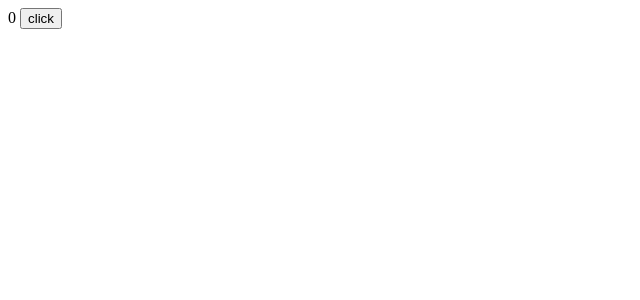
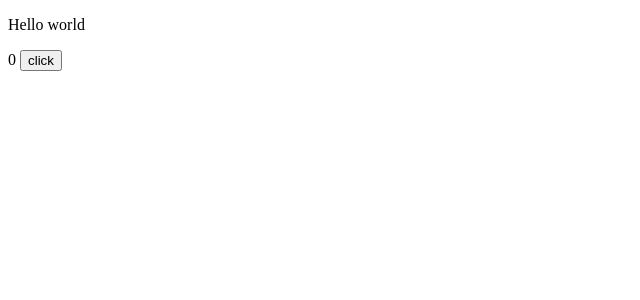
Before and after one commit to kobakei/nuxt3-example, a Nuxt app: page / in a window 1280 px wide. Shown: the top 300 px of the page, without its empty margins (0-640 px from the left). Built offline with nearby package versions, Linux system fonts and the light colour scheme.

Commit message:
Add plugin

```diff
--- a/app.vue
+++ b/app.vue
@@ -1,19 +1,19 @@
 <template>
   <div>
-    {{ store.count }}
-    <button @click="store.increment()">click</button>
+    <p>
+      {{ $hello('world') }}
+    </p>
+
+    <p>
+      {{ store.count }}
+      <button @click="store.increment()">click</button>
+    </p>
   </div>
 </template>
 
-<script lang="ts">
-
+<script setup lang="ts">
 import {useCounterStore} from "~/stores/counter";
 
-export default {
-  data() {
-    return {
-      store: useCounterStore()
-    }
-  },
-}
+const store = useCounterStore()
+const { $hello } = useNuxtApp()
 </script>
--- /dev/null
+++ b/plugins/helloWord.ts
@@ -0,0 +1,7 @@
+export default defineNuxtPlugin(nuxtApp => {
+    return {
+        provide: {
+            hello: (msg: string) => `Hello ${msg}`
+        }
+    }
+})
```
